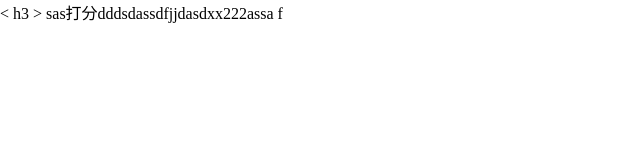
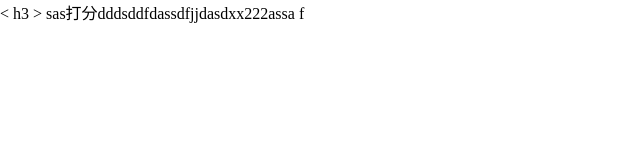
Before and after one commit to z4450989/h5-31memeda, a plain HTML site: page index.html in a window 1280 px wide. Shown: the full height of the page, 0-640 px from the left. Drawn offline with Linux system fonts and the light colour scheme.

Commit message:
Update index.html

```diff
--- a/index.html
+++ b/index.html
@@ -9,7 +9,7 @@
     </style>
 </head>
 <body>
-      < h3 > sas打分dddsdassdfjjdasdxx222assa f</ h3 >
+      < h3 > sas打分dddsddfdassdfjjdasdxx222assa f</ h3 >
 </body>
 <script>
 
```
